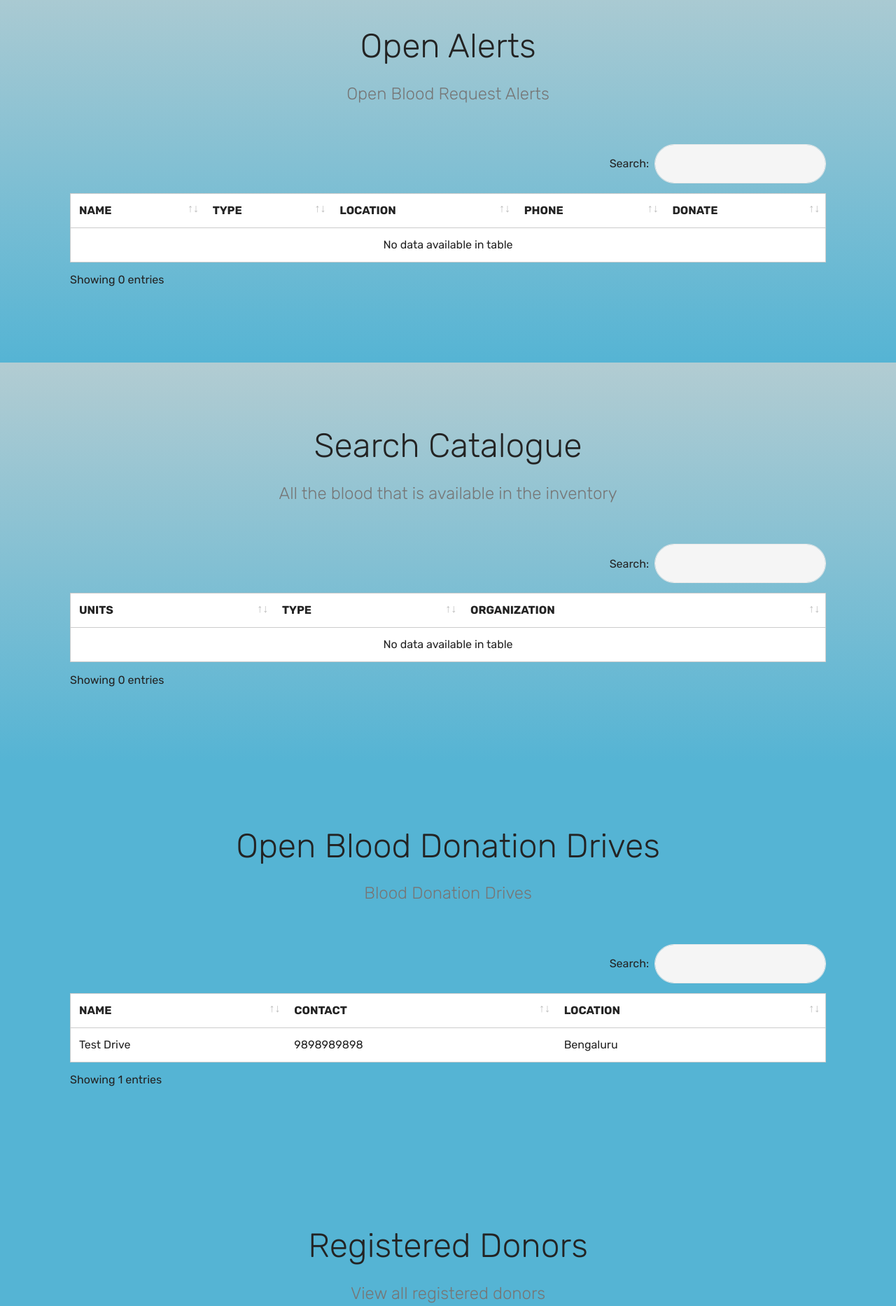
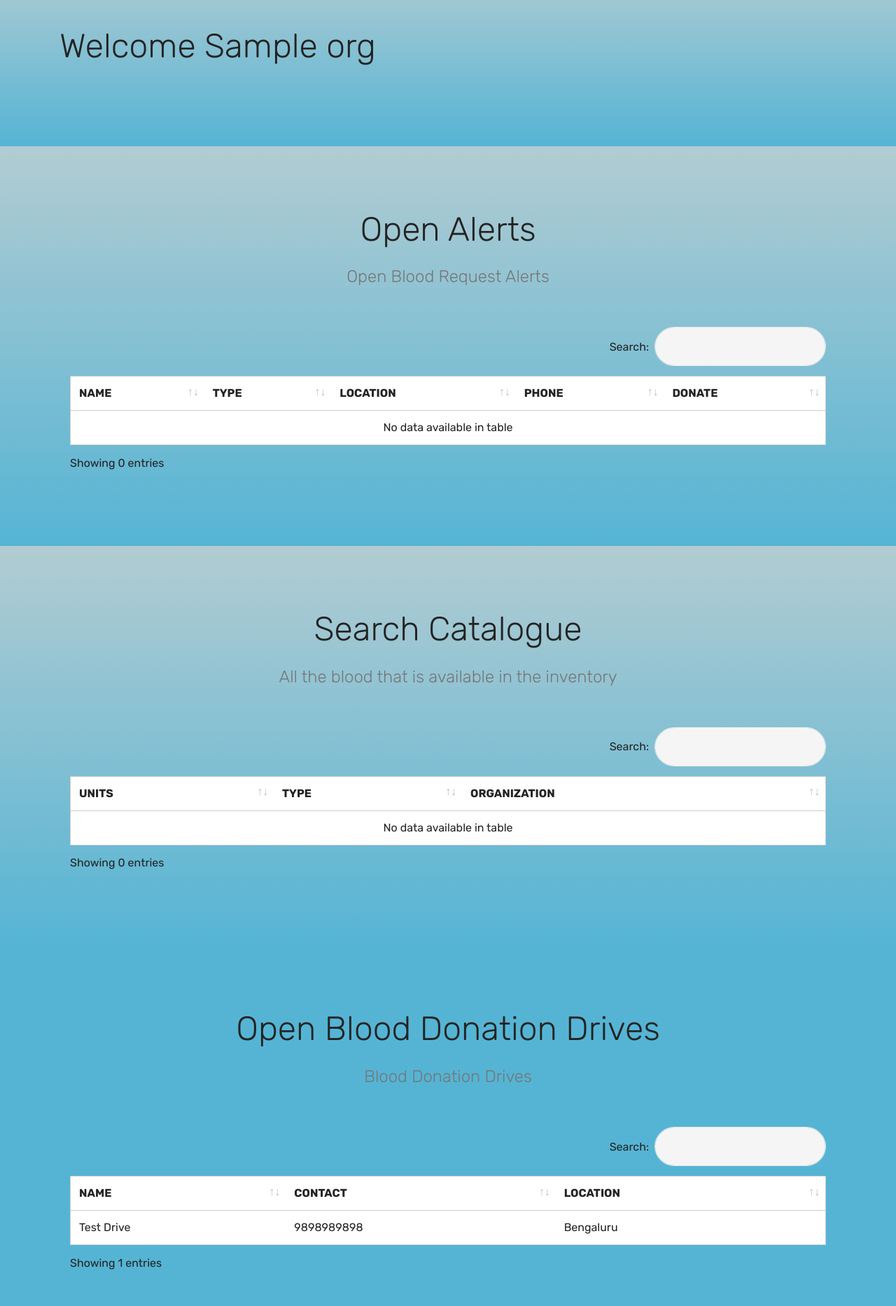
Before and after one commit to vishwajeet-hogale/Blood-Bank1, a Flask app: template templates/orgdashboard.html in a window 1280 px wide. Shown: the part 77-1943 px from the top of the page at 70% size. Run offline with Flask 2, Linux system fonts and the light colour scheme; the template is opened without the code that fills it: most values are stand-ins (such as "Sample title", 1, 10 or a date in 2020); data that the repository does not hold is empty; parts of the project's set-up code (start-up, migrations or seed data) failed here and were passed over; some libraries are stand-ins or nearby versions; some web fonts are replaced.

Commit message:
Added session variable on dashboard so that we know which organization has logged in

```diff
--- a/app.py
+++ b/app.py
@@ -161,9 +161,11 @@ def org_login():
 			if i['email'] == inputData['email'] and i['password'] == inputData['password']:
 				session['email'] = inputData['email']
 				print(session["email"])
-				return render_template('orgdashboard.html')
+				org = sc.get_organization_by_email(session["email"])
+				return render_template('orgdashboard.html',org=org)
 	if(session["email"]):
-		return render_template("orgdashboard.html")
+		org = sc.get_organization_by_email(session["email"])
+		return render_template('orgdashboard.html',org=org)
 	return Response(status=403)
 
 #Org landing page
--- a/templates/orgdashboard.html
+++ b/templates/orgdashboard.html
@@ -77,7 +77,15 @@
     </section>
 
     <br>
+    <section class="section-table cid-rVhxqFOU9A" id="alerttb">
 
+
+
+        <div class="container container-table">
+            <h2 class="mbr-section-title mbr-fonts-style align-left pb-3 display-2">Welcome {{org}}</h2>
+
+        </div>
+    </section>
     <section class="section-table cid-rVhxqFOU9A" id="alerttb">
 
 
```
